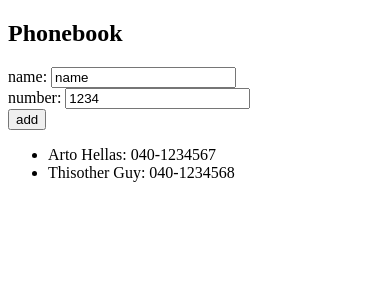
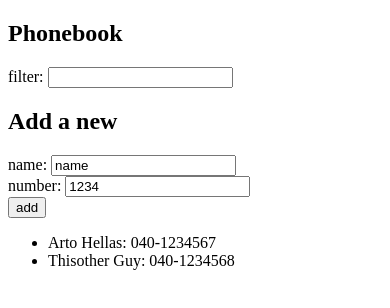
Before and after one commit to augustoabdala/FullStackOpen-Part2, a React (Create React App) app in the folder phonebook/: page / in a window 390 px wide. Shown: the top 308 px of the page. Built offline with nearby package versions, Linux system fonts and the light colour scheme.

Commit message:
Phonebook step4 completed

```diff
--- a/phonebook/src/App.js
+++ b/phonebook/src/App.js
@@ -5,23 +5,27 @@ const App = () => {
 
   const [persons, setPersons] = useState([
     {
+      id: 1,
       name: 'Arto Hellas',
       num: '040-1234567'
     },
     {
+      id: 2,
       name: 'Thisother Guy',
       num: '040-1234568'
     }
   ])
 
+  const [shown, setShown] = useState(persons)
+
   const [newName, setNewName] = useState('name')
   const [newNum, setNewNum] = useState('1234')
-
 
   const addContact = (event) => {
     event.preventDefault()
 
     const obj = {
+      id: persons.length + 1,
       name: newName,
       num: newNum
     }
@@ -32,6 +36,7 @@ const App = () => {
         setPersons(persons.concat(obj))
         setNewNum('')
         setNewName('')
+        setShown(persons)
       } else (
         alert(`The number: ${obj.num} is already added to the phonebook.`)
       )
@@ -49,9 +54,40 @@ const App = () => {
     setNewNum(event.target.value)
   }
 
+  const handleFilterChange = (event) => {
+
+    const query = event.target.value;
+
+    if (query === '') {
+      console.log("dis empty")
+      setShown(persons)
+    } else {
+
+      var updatedList = [...persons];
+
+      updatedList = updatedList.filter(
+        (item) => {
+          return item.name.toLowerCase().indexOf(query.toLowerCase()) !== -1;
+        }
+      )
+      setShown(updatedList);
+    }
+
+  };
+
+
+
   return (
+
+
     <div>
       <h2>Phonebook</h2>
+
+      <div>
+        filter: <input onChange={handleFilterChange} />
+      </div>
+
+      <h2>Add a new</h2>
 
       <form onSubmit={addContact}>
         <div>
@@ -65,7 +101,7 @@ const App = () => {
         </div>
       </form>
 
-      <Numbers persons={persons} />
+      <Numbers search={shown} />
 
     </div>
   )
--- a/phonebook/src/components/Numbers.js
+++ b/phonebook/src/components/Numbers.js
@@ -1,11 +1,10 @@
 
-const Numbers = ({ persons }) => {
-
+const Numbers = (props) => {
 
     return (
         <div>
             <ul>
-                {persons.map(per =>
+                {props.search.map(per =>
                     <li key={per.name}> {per.name}: {per.num} </li>
                 )}
             </ul>
```
